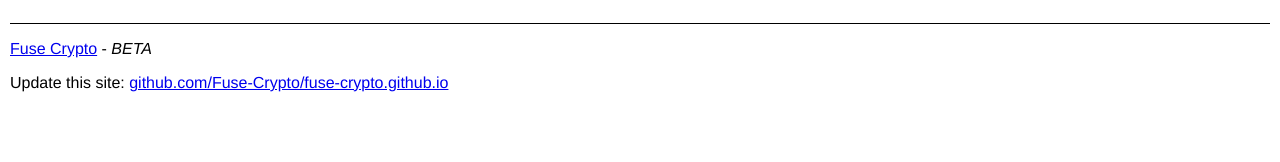
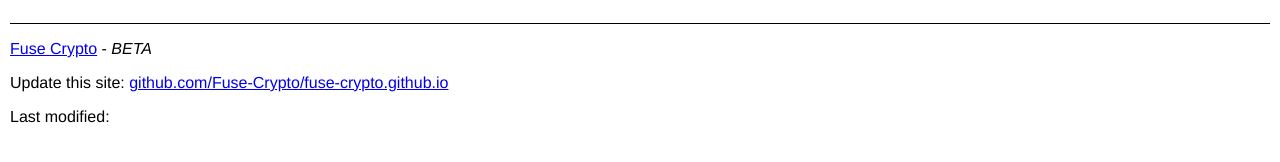
Before and after one commit to Fuse-Crypto/fuse-crypto.github.io, a Jekyll site: the page built from liquidity-pools/index.md, in a window 1280 px wide. Shown: the part 617-779 px from the top of the page. Built offline with Jekyll 4.4.1, drawn with Linux system fonts in a browser that asks for light colours.

Commit message:
Update default.html

```diff
--- a/_layouts/default.html
+++ b/_layouts/default.html
@@ -55,6 +55,9 @@
 <p>
   Update this site: <a href="https://github.com/Fuse-Crypto/fuse-crypto.github.io">github.com/Fuse-Crypto/fuse-crypto.github.io</a>
 </p>
+<p>
+  Last modified: {{ page.last-modified-date }}
+</p>
 </footer>
 </body>
 </html>
```
